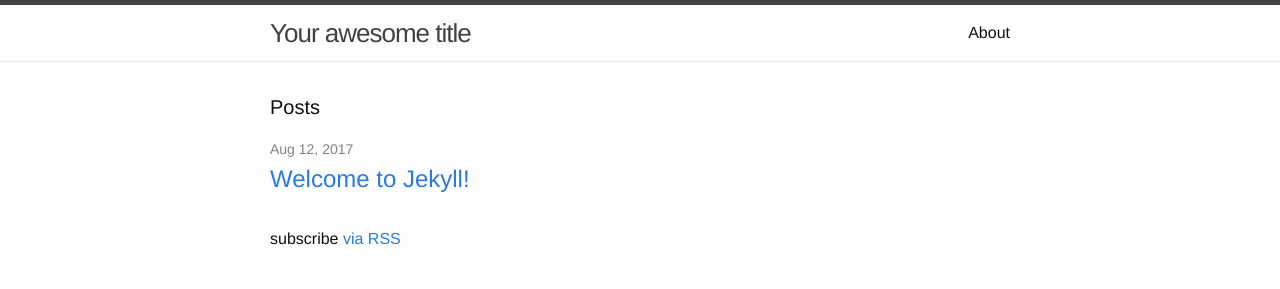
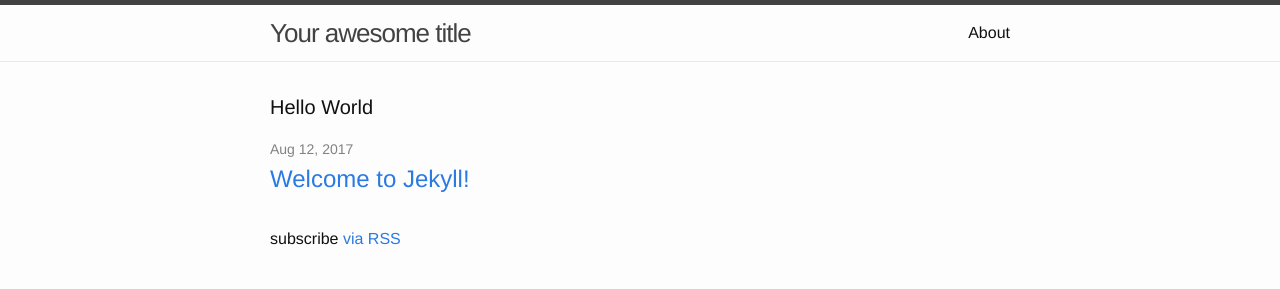
Before and after one commit to CoderElla04/CoderElla04.github.io, a Jekyll site: the page built from index.html, in a window 1280 px wide. Shown: the top 289 px of the page. Built offline with Jekyll 4.4.1, drawn with Linux system fonts in a browser that asks for light colours.

Commit message:
Update index.html

```diff
--- a/index.html
+++ b/index.html
@@ -4,7 +4,7 @@
 
 <div class="home">
 
-  <h1 class="page-heading">Posts</h1>
+  <h1 class="page-heading">Hello World</h1>
 
   <ul class="post-list">
     {% for post in site.posts %}
```
